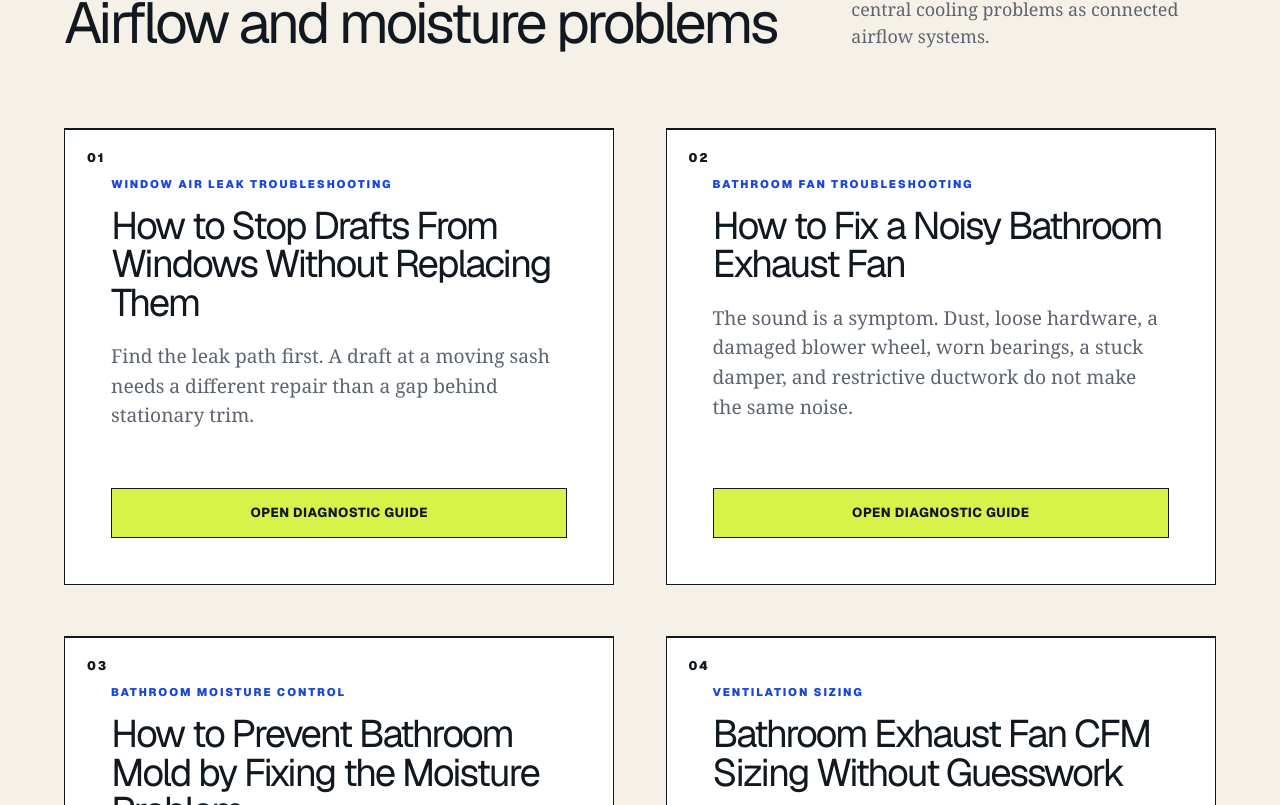
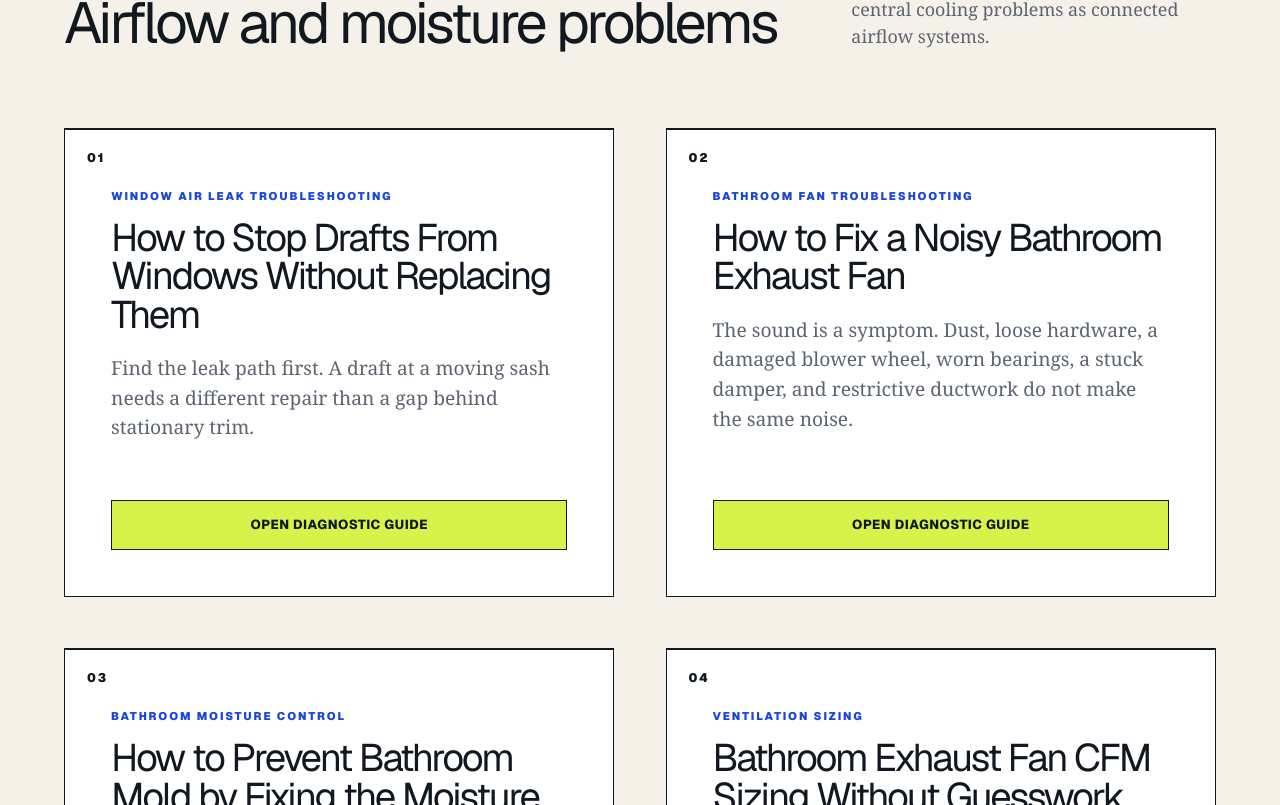
Before and after one commit to Dudeism74/trusted-home-2025, a Next.js app: page /troubleshooting in a window 1280 px wide. Shown: the part 1075-1880 px from the top of the page. Built offline with nearby package versions, Linux system fonts and the light colour scheme.

Commit message:
Fix troubleshooting card number overlap

```diff
--- a/app/troubleshooting/page.tsx
+++ b/app/troubleshooting/page.tsx
@@ -131,7 +131,7 @@ export default function TroubleshootingPage() {
                   <span className="product-number">
                     {String(index + 1).padStart(2, "0")}
                   </span>
-                  <div className="product-content">
+                  <div className="product-content" style={{ paddingTop: "58px" }}>
                     <p className="product-category">{resource.eyebrow}</p>
                     <h3>{resource.title}</h3>
                     <p className="product-answer">{resource.dek}</p>
```
